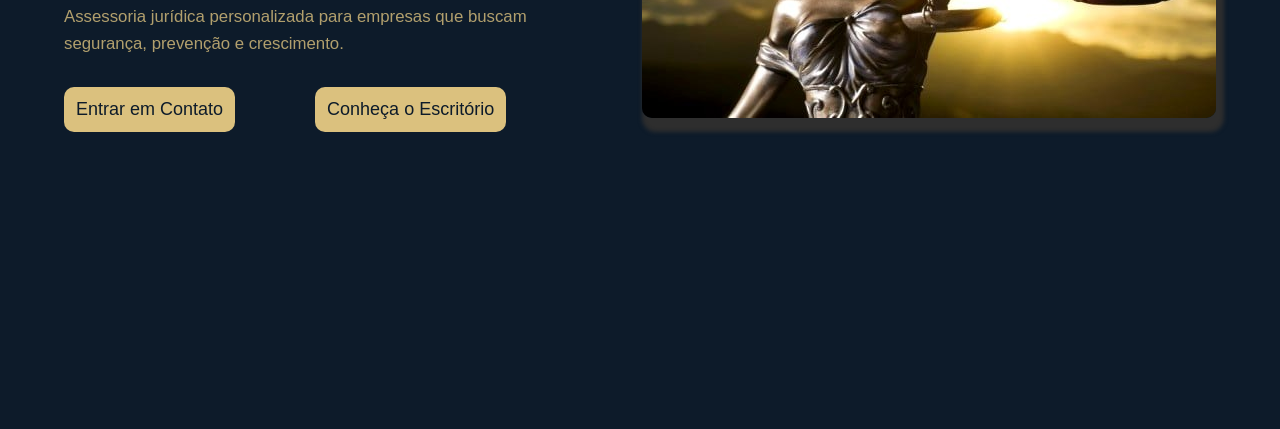
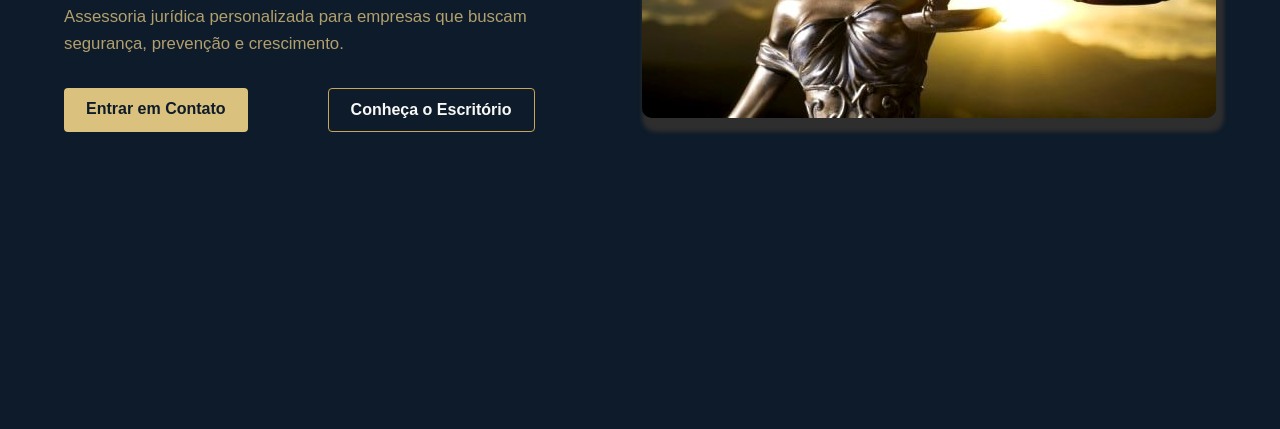
Before and after one commit to jjoaoSantosp/landing-page-escritorio-advocacia, a plain HTML site: page mainScreen.html in a window 1280 px wide. Shown: the part 371-800 px from the top of the page. Drawn offline with Linux system fonts and the light colour scheme.

Commit message:
style(ui): refine hero call-to-action buttons

```diff
--- a/mainScreen.css
+++ b/mainScreen.css
@@ -185,18 +185,33 @@ main{
 }
 
 .heroLink{
+    display: inline-block;
+
     text-decoration: none;
     color: var(--navy);
-    font-size: 18px;
+
+    font-size: 16px;
+    font-weight: 600;
+
     background-color: var(--beige);
-    padding: 12px;
-    border-radius: 10px;
+
+    padding: 12px 22px;
+    border-radius: 4px;
+
+     transition: transform 0.25s ease,
+                background-color 0.25s ease,
+                color 0.25s ease;
 }
 
-.heroLink:hover{
-    color: white;
-    transition: 0.5s ease;
-    animation: hoverButton 0.6s ease forwards;
+.heroLink:last-child {
+    background-color: transparent;
+    color: var(--white);
+
+    border: 1px solid var(--gold);
+}
+
+.heroLink:hover {
+    transform: translateY(-3px);
 }
 
 .heroLink:visited{
```
